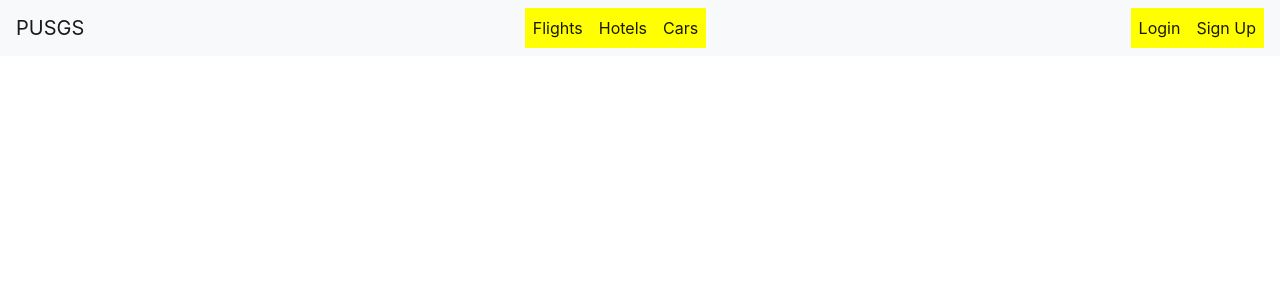
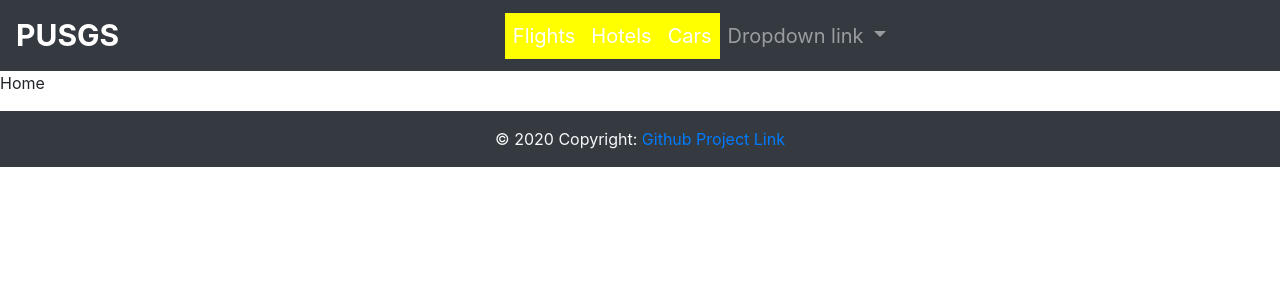
Before and after one commit to stefandzogovic/pusgs, an Angular app: page / in a window 1280 px wide. Shown: the top 300 px of the page. Built offline with nearby package versions, Linux system fonts and the light colour scheme.

Commit message:
Dodat header i footer
Logika iz home navbara preneta u header. Dodat i footer +  dodatne sitne promene.

```diff
--- a/src/app/app.component.html
+++ b/src/app/app.component.html
@@ -1 +1,3 @@
+<app-header></app-header>
 <router-outlet></router-outlet>
+<app-footer></app-footer>
--- a/src/app/app.component.ts
+++ b/src/app/app.component.ts
@@ -7,4 +7,12 @@ import { Component } from '@angular/core';
 })
 export class AppComponent {
   title = 'pusgs-front';
+
+  becomeAUser(): void {
+    localStorage.setItem('sessionUserRole', JSON.stringify('USER'));
+  }
+
+  revertRole(): void {
+    localStorage.removeItem('sessionUserRole');
+  }
 }
--- a/src/app/app.module.ts
+++ b/src/app/app.module.ts
@@ -3,11 +3,15 @@ import { NgModule } from '@angular/core';
 
 import { AppRoutingModule, routingComponents } from './app-routing.module';
 import { AppComponent } from './app.component';
+import { HeaderComponent } from './components/header/header.component';
+import { FooterComponent } from './components/footer/footer.component';
 
 @NgModule({
   declarations: [
     AppComponent,
     routingComponents,
+    HeaderComponent,
+    FooterComponent,
   ],
   imports: [
     BrowserModule,
--- /dev/null
+++ b/src/app/components/footer/footer.component.html
@@ -0,0 +1,11 @@
+<!-- Footer -->
+<footer class="page-footer font-small bg-dark">
+
+    <!-- Copyright -->
+    <div class="footer-copyright text-center text-light py-3">© 2020 Copyright:
+      <a href="https://github.com/stefandzogovic/pusgs">Github Project Link</a>
+    </div>
+    <!-- Copyright -->
+
+  </footer>
+  <!-- Footer -->
--- /dev/null
+++ b/src/app/components/footer/footer.component.ts
@@ -0,0 +1,15 @@
+import { Component, OnInit } from '@angular/core';
+
+@Component({
+  selector: 'app-footer',
+  templateUrl: './footer.component.html',
+  styleUrls: ['./footer.component.css']
+})
+export class FooterComponent implements OnInit {
+
+  constructor() { }
+
+  ngOnInit(): void {
+  }
+
+}
--- /dev/null
+++ b/src/app/components/header/header.component.css
@@ -0,0 +1,35 @@
+.btn-toolbar .btn-primary:hover, .btn-primary:active, .btn-primary:visited {
+    background-color: blue !important;
+}
+
+.active {
+    background-color: yellow;
+  }
+
+  .navbar-nav center  {
+    float: none;
+    position: absolute;
+    top: 50%;
+    left: 50%;
+    transform: translate(-50%, -50%);
+  }
+
+  .navbar-center
+{
+    position: absolute;
+    width: 100%;
+    left: 0;
+    text-align: center;
+    margin:0 auto;
+}
+
+.navbar-brand
+{
+    font-size: 30px;
+    font-weight: 700;
+}
+
+.nav-item
+{
+    font-size: 20px
+}
--- /dev/null
+++ b/src/app/components/header/header.component.html
@@ -0,0 +1,51 @@
+<nav class="navbar navbar-expand-lg navbar-dark bg-dark">
+    <a class="navbar-brand" href="#">PUSGS</a>
+    <button class="navbar-toggler" type="button" data-toggle="collapse" data-target="#navbarNavDropdown" aria-controls="navbarNavDropdown" aria-expanded="false" aria-label="Toggle navigation">
+      <span class="navbar-toggler-icon"></span>
+    </button>
+    <div class="collapse navbar-collapse" id="navbarNavDropdown">
+        <ul class="navbar-nav mx-auto">
+            <li class="nav-item" [routerLinkActive]="['active']" [routerLinkActiveOptions]="{exact:true}">
+                <a class="nav-link" [routerLink]="['/']">Flights</a>
+            </li>
+            <li class="nav-item" [routerLinkActive]="['active']" [routerLinkActiveOptions]="{exact:true}">
+                <a class="nav-link" [routerLink]="['/']">Hotels</a>
+            </li>
+            <li class="nav-item" [routerLinkActive]="['active']" [routerLinkActiveOptions]="{exact:true}">
+                <a class="nav-link" [routerLink]="['/']">Cars</a>
+            </li>
+            <li class="nav-item dropdown">
+                <a class="nav-link dropdown-toggle" href="#" id="navbarDropdownMenuLink" data-toggle="dropdown"
+                    aria-haspopup="true" aria-expanded="false">
+                    Dropdown link
+                </a>
+                <div class="dropdown-menu" aria-labelledby="navbarDropdownMenuLink">
+                    <a class="dropdown-item" href="#">Action</a>
+                    <a class="dropdown-item" href="#">Another action</a>
+                    <a class="dropdown-item" href="#">Something else here</a>
+                </div>
+            </li>
+        </ul>
+
+        <!-- <ul *ngIf="currentUser.type === 'user'" class="navbar-nav">
+            <li class="nav-item" [routerLinkActive]="['active']" [routerLinkActiveOptions]="{exact:true}">
+                <a class="nav-link" [routerLink]="['/']">Friends</a>
+            </li>
+            <li class="nav-item" [routerLinkActive]="['active']" [routerLinkActiveOptions]="{exact:true}">
+                <a class="nav-link" [routerLink]="['/']">My Reservations</a>
+            </li>
+            <li class="nav-item" [routerLinkActive]="['active']" [routerLinkActiveOptions]="{exact:true}">
+                <a class="nav-link" [routerLink]="['/profile']">My Profile</a>
+            </li>
+        </ul> -->
+
+        <!-- <ul *ngIf="currentUser.type === 'guest'" class="navbar-nav">
+            <li class="nav-item" [routerLinkActive]="['active']" [routerLinkActiveOptions]="{exact:true}">
+                <a class="nav-link" [routerLink]="['/']"></a>
+            </li>
+            <li class="nav-item" [routerLinkActive]="['active']" [routerLinkActiveOptions]="{exact:true}">
+                <a class="nav-link" [routerLink]="['/']">Sign Up</a>
+            </li>
+        </ul> -->
+    </div>
+  </nav>
--- /dev/null
+++ b/src/app/components/header/header.component.ts
@@ -0,0 +1,16 @@
+import { Component, OnInit } from '@angular/core';
+import { User } from 'src/entities/user';
+@Component({
+  selector: 'app-header',
+  templateUrl: './header.component.html',
+  styleUrls: ['./header.component.css']
+})
+export class HeaderComponent implements OnInit {
+
+  constructor() { }
+
+  ngOnInit(): void {
+  }
+
+  currentUser : User = new User("Stefan", "Dzogovic", "dzoga123", "sifra123", "Ulica");
+}
--- a/src/app/home/home.component.html
+++ b/src/app/home/home.component.html
@@ -1,39 +1 @@
-<nav class="navbar navbar-expand-lg navbar-light bg-light">
-    <a class="navbar-brand" href="#">PUSGS</a>
-    <button class="navbar-toggler" type="button" data-toggle="collapse" data-target="#navbarNavDropdown" aria-controls="navbarNavDropdown" aria-expanded="false" aria-label="Toggle navigation">
-      <span class="navbar-toggler-icon"></span>
-    </button>
-    <div class="collapse navbar-collapse" id="navbarNavDropdown">
-        <ul class="navbar-nav mx-auto">
-            <li class="nav-item" [routerLinkActive]="['active']" [routerLinkActiveOptions]="{exact:true}">
-                <a class="nav-link" [routerLink]="['/']">Flights</a>
-            </li>
-            <li class="nav-item" [routerLinkActive]="['active']" [routerLinkActiveOptions]="{exact:true}">
-                <a class="nav-link" [routerLink]="['/']">Hotels</a>
-            </li>
-            <li class="nav-item" [routerLinkActive]="['active']" [routerLinkActiveOptions]="{exact:true}">
-                <a class="nav-link" [routerLink]="['/']">Cars</a>
-            </li>
-            <!-- <li class="nav-item dropdown">
-                <a class="nav-link dropdown-toggle" href="#" id="navbarDropdownMenuLink" data-toggle="dropdown"
-                    aria-haspopup="true" aria-expanded="false">
-                    Dropdown link
-                </a>
-                <div class="dropdown-menu" aria-labelledby="navbarDropdownMenuLink">
-                    <a class="dropdown-item" href="#">Action</a>
-                    <a class="dropdown-item" href="#">Another action</a>
-                    <a class="dropdown-item" href="#">Something else here</a>
-                </div>
-            </li> -->
-        </ul>
-
-        <ul class="navbar-nav">
-            <li class="nav-item" [routerLinkActive]="['active']" [routerLinkActiveOptions]="{exact:true}">
-                <a class="nav-link" [routerLink]="['/']">Login</a>
-            </li>
-            <li class="nav-item" [routerLinkActive]="['active']" [routerLinkActiveOptions]="{exact:true}">
-                <a class="nav-link" [routerLink]="['/']">Sign Up</a>
-            </li>
-        </ul>
-    </div>
-  </nav>
+<p>Home</p>
--- a/src/app/home/home.component.ts
+++ b/src/app/home/home.component.ts
@@ -1,4 +1,5 @@
 import { Component, OnInit } from '@angular/core';
+import { User } from 'src/entities/user';
 
 @Component({
   selector: 'app-home',
@@ -10,9 +11,6 @@ export class HomeComponent implements OnInit {
   constructor() { }
 
   ngOnInit(): void {
+
   }
-
-  // loadStudents(): void {
-  // }
-
 }
--- a/src/entities/user.ts
+++ b/src/entities/user.ts
@@ -1,18 +1,17 @@
 export class User
 {
+    id : number;
     name : string;
     lastname : string;
     username : string;
     password : string;
     address : string;
-    email : string;
 
-    constructor(name: string, lastname: string, username: string, password: string, address: string, email: string) {
+    constructor(name: string, lastname: string, username: string, password: string, address: string) {
         this.name = name;
         this.lastname = lastname;
         this.username = username;
         this.address = address;
         this.password = password;
-        this.email = email;
     }
 }
```
Also changed, not shown: src/app/components/footer/footer.component.css (added), 2 other files (tests, documents, lock files or other folders).
